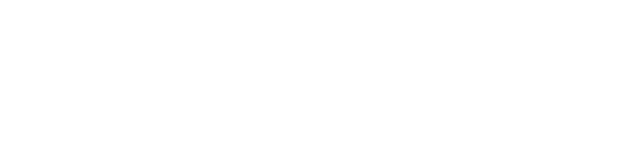
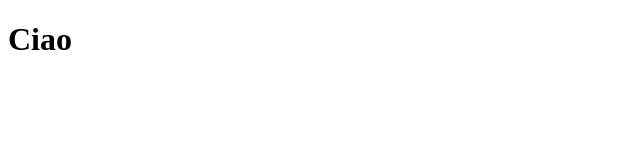
Before and after one commit to davidequattrocchi10/htmlcss-hello, a plain HTML site: page index.html in a window 1280 px wide. Shown: the whole page, without its empty margins (0-640 px from the left). Drawn offline with Linux system fonts and the light colour scheme.

Commit message:
add page header

```diff
--- a/index.html
+++ b/index.html
@@ -6,6 +6,9 @@
     <title>Document</title>
 </head>
 <body>
+    <header>
+        <h1> Ciao </h1>
+    </header>
 
 </body>
 </html>
```
